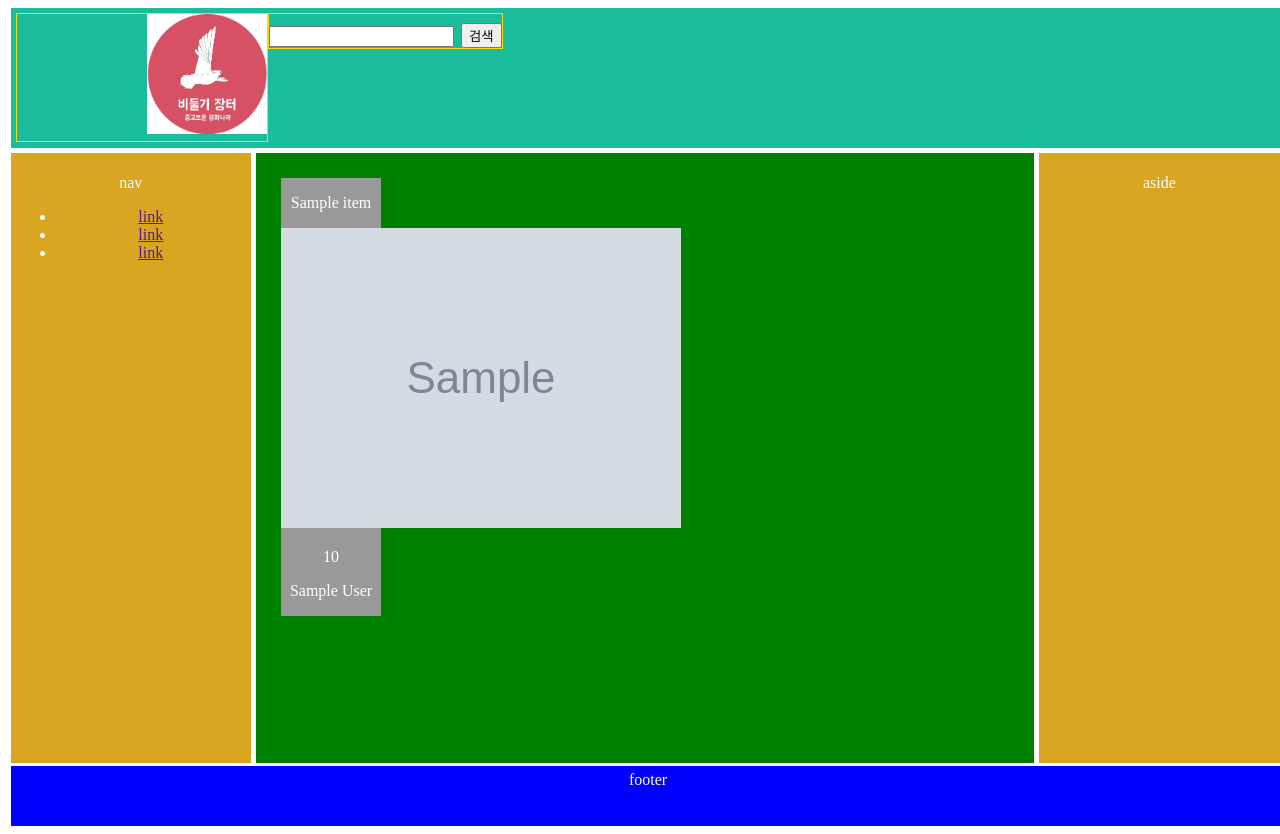
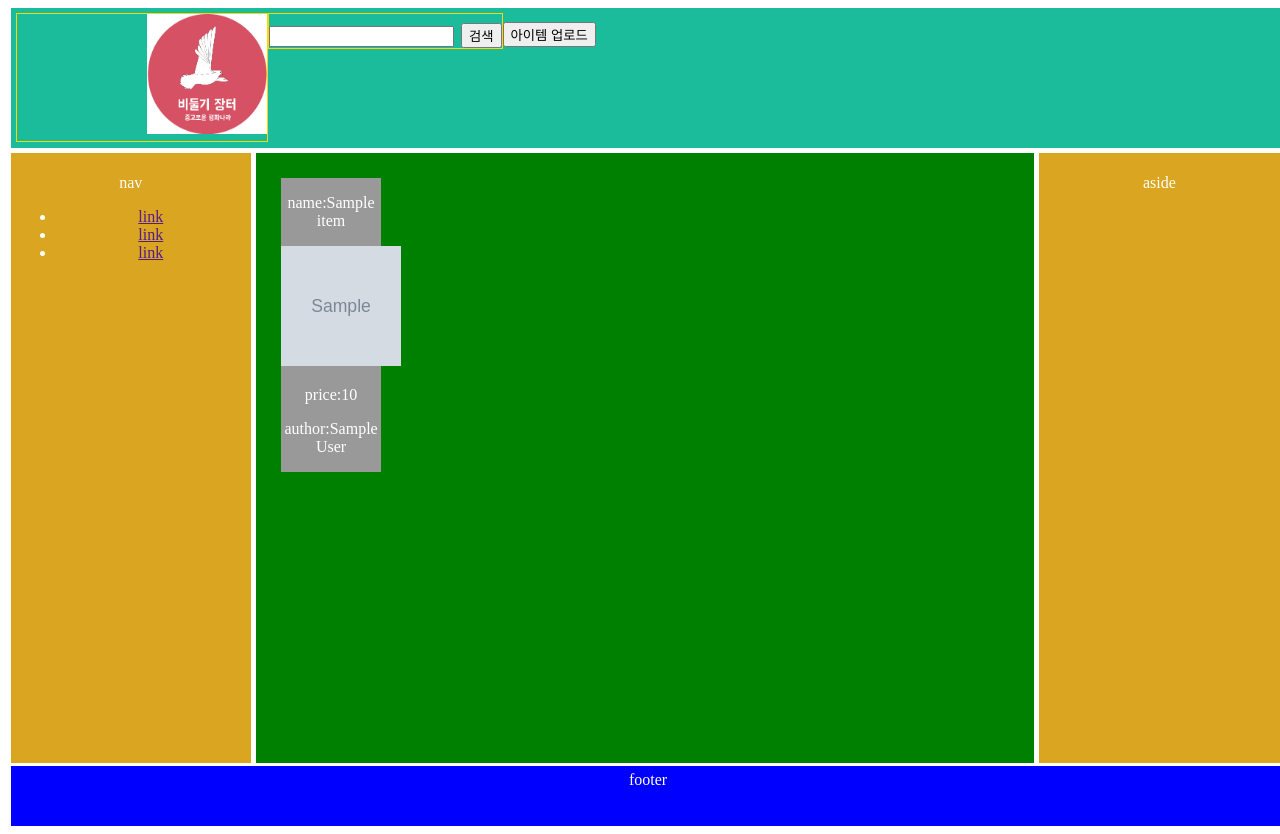
Before and after one commit to CLUG-kr/VidulgiStore_SERVER, a Flask app: template templates/main.html in a window 1280 px wide. Run offline with Flask 2, Linux system fonts and the light colour scheme; the template is opened without the code that fills it: most values are stand-ins (such as "Sample title", 1, 10 or a date in 2020); grey boxes marked "Sample" are stand-in pictures.

Commit message:
Default Changelist

```diff
--- a/app.py
+++ b/app.py
@@ -1,3 +1,5 @@
+import socket
+
 from flask import Flask, url_for, render_template, request, redirect, session
 from werkzeug.utils import secure_filename
 
@@ -11,7 +13,7 @@ app.secret_key = 'A0Zr98j/3yX R~XHH!jmN]LWX/,?RT'
 @app.route('/', methods=['GET', 'POST'])
 def splash_page():
     if request.method == 'GET':
-        return render_template('login.html')
+        return render_template('Splash.html')
     else:
         firebase.registerUser("1234", "1234")
         if session.get("logged_in"):
@@ -22,9 +24,12 @@ def splash_page():
 @app.route('/main', methods=['GET', 'POST'])
 def main_page():
     searchItem = request.form['itemSearch']
-    items = firebase.itemSearch(searchItem)
-    print(items)
-    return render_template("main.html")
+    if len(searchItem) != 0:
+        items = firebase.itemSearch(searchItem)
+        print(items)
+        return render_template("main.html", items = items)
+    else :
+        return render_template("main.html", items=[])
 
 
 @app.route('/login', methods=['GET', 'POST'])
@@ -60,12 +65,15 @@ def itemUploadCom_page():
         itemPhoto = request.files['itemPhoto']
         itemDetail = request.form['itemDetail']
 
-        firebase.uploadItem("1", itemName, itemPrice, itemLocation, itemSeller, itemDetail)
 
-        itemPhoto.save(secure_filename('1.png'))
 
-        firestorage.uploadFile('1.png')
+        itemPhoto.save(secure_filename(itemSeller+itemName+'.png'))
+
+        firestorage.uploadFile(itemSeller+itemName+'.png')
+        firebase.uploadItem(itemName, itemPrice, itemLocation, itemSeller, itemDetail, itemSeller+itemName+'.png')
 
         return redirect(url_for('splash_page'), code=307)
 if __name__ == '__main__':
+    IP = str(socket.gethostbyname(socket.gethostname()))
+    app.run(host=IP, port=5010, debug=True)
     app.run()
--- a/templates/main.html
+++ b/templates/main.html
@@ -19,6 +19,9 @@
         <input type="submit" value = "검색">
       </form>
     </div>
+      <form style="float:left;" action="itemUpload.html" method="post">
+        <input type="submit" value = "아이템 업로드">
+      </form>
   </header>
   <nav>
       <p>nav</p>
@@ -34,10 +37,10 @@
   <div style=" position:relative;left:50%; transform:translateX(-50%);">
       {% for item in items %}
       <div class="d_item" style="background-color: #999999;  width: 100px; margin: 20px; float: left;">
-          <p>{{ item.name}}</p>
-        <img src={{item.image }}>
-        <p>{{ item.price}}</p>
-        <p>{{ item.author}}</p>
+          <p>name:{{item.name}}</p>
+        <img src={{item.picture }} width="120px" height="120px">
+        <p>price:{{ item.price}}</p>
+        <p>author:{{item.author}}</p>
       </div>
 
     {% endfor %}
```
Also changed, not shown: firebase.py (+5 -2 lines).
